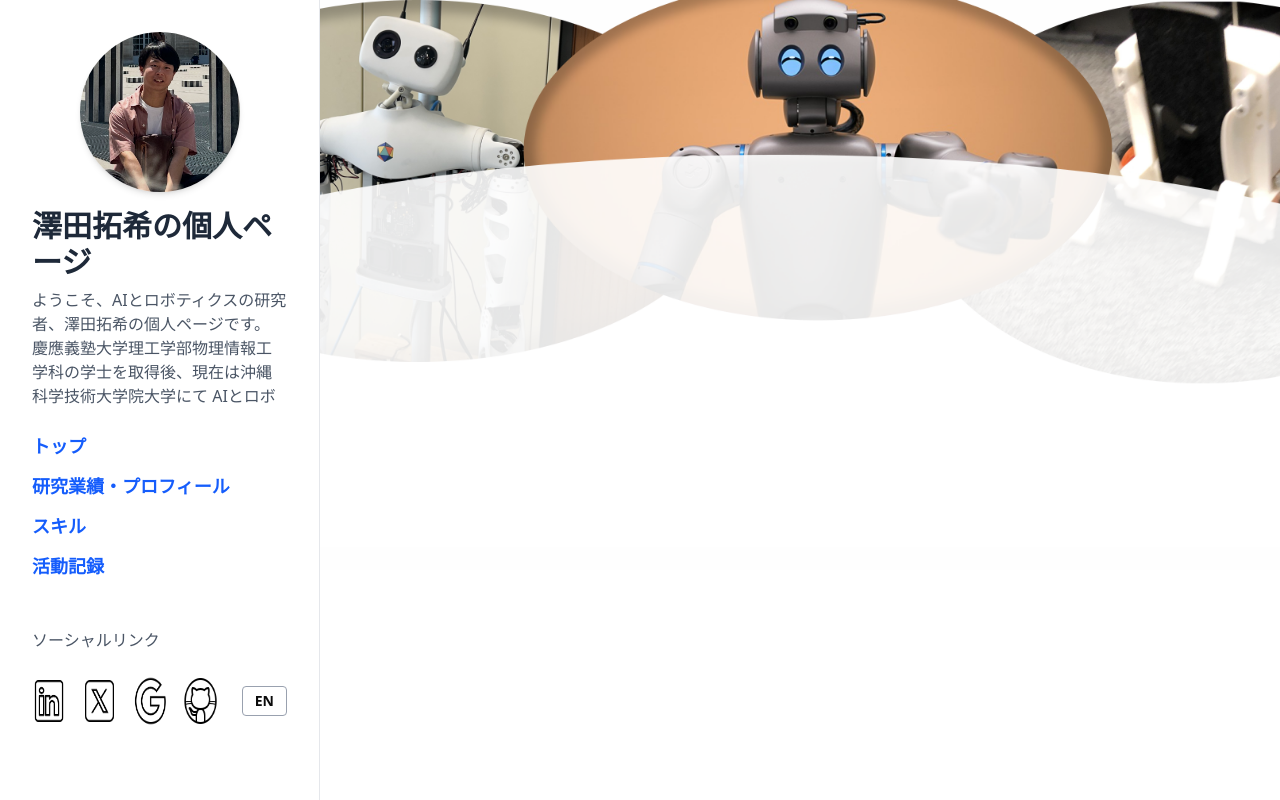
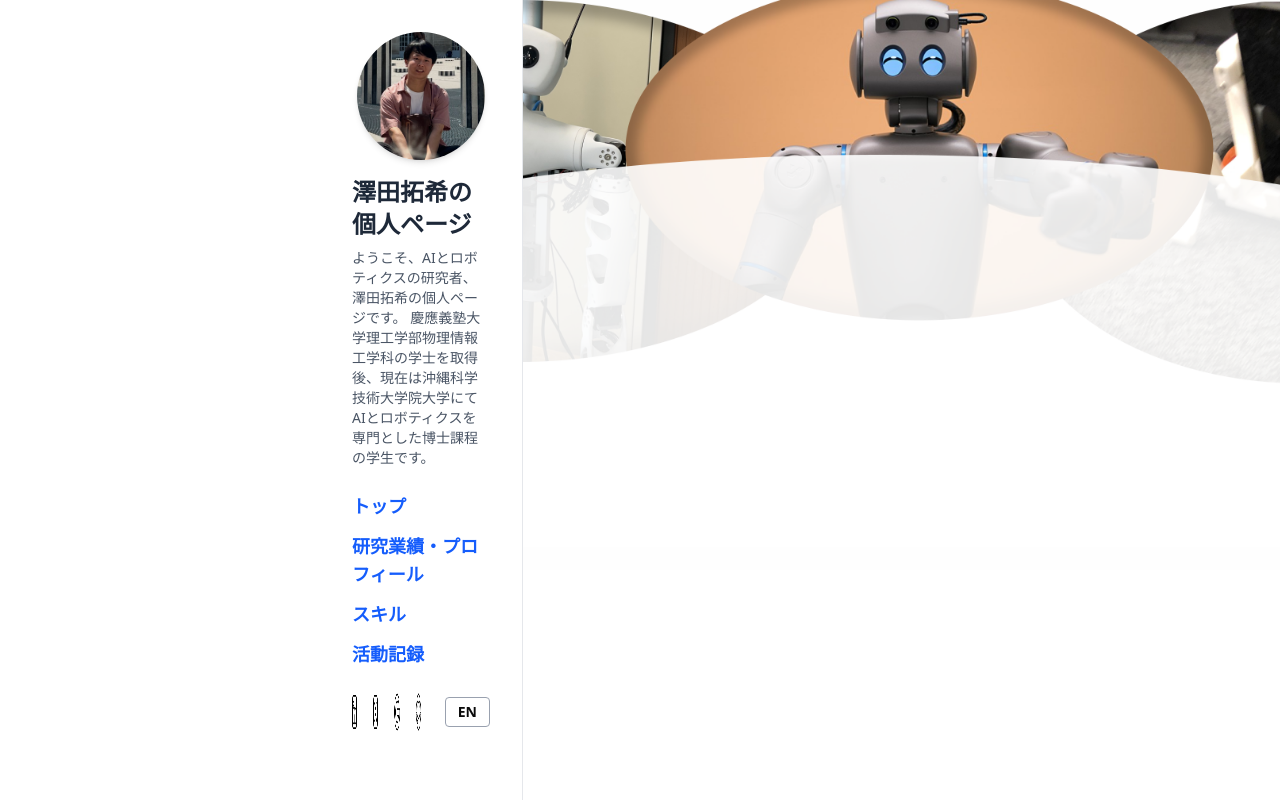
Before and after one commit to hiroki-oist/PersonalWebsite, a Next.js app: page / in a window 1280 px wide. Built offline with nearby package versions, Linux system fonts and the light colour scheme.

Commit message:
スマホ対応

```diff
--- a/components/Sidebar.js
+++ b/components/Sidebar.js
@@ -6,6 +6,7 @@ import Link from "next/link";
 
 export default function Sidebar() {
   const [isHovered, setIsHovered] = useState(false);
+  const [menuOpen, setMenuOpen] = useState(false); // ハンバーガー用
   const router = useRouter();
   const pathname = usePathname();
 
@@ -15,87 +16,113 @@ export default function Sidebar() {
   };
 
   return (
-    <div className="w-1/4 p-8 flex flex-col justify-between border-r border-gray-200 fixed top-0 left-0 h-screen bg-white overflow-auto">
+    <>
+      {/* --- PC/タブレット表示 --- */}
+      <div className="hidden md:flex w-1/4 p-8 flex-col justify-between border-r border-gray-200">
+        <SidebarContent
+          isHovered={isHovered}
+          setIsHovered={setIsHovered}
+          switchToEnglish={switchToEnglish}
+        />
+      </div>
+
+      {/* --- スマホ表示（ハンバーガーメニュー） --- */}
+      <div className="md:hidden fixed top-4 right-4 z-50">
+        {/* ハンバーガーボタン */}
+        <button
+          onClick={() => setMenuOpen(!menuOpen)}
+          className="p-2 border rounded bg-white shadow"
+        >
+          <div className="space-y-1">
+            <span className="block w-6 h-0.5 bg-gray-800"></span>
+            <span className="block w-6 h-0.5 bg-gray-800"></span>
+            <span className="block w-6 h-0.5 bg-gray-800"></span>
+          </div>
+        </button>
+
+        {/* メニュー内容（オーバーレイ表示） */}
+        {menuOpen && (
+          <div className="fixed inset-0 bg-black bg-opacity-40 z-40" onClick={() => setMenuOpen(false)}>
+            <div
+              className="absolute top-0 right-0 w-3/4 h-full bg-white p-6 shadow-lg overflow-y-auto"
+              onClick={(e) => e.stopPropagation()} // 背景タップで閉じるが内容タップでは閉じない
+            >
+              <SidebarContent
+                isHovered={isHovered}
+                setIsHovered={setIsHovered}
+                switchToEnglish={switchToEnglish}
+              />
+            </div>
+          </div>
+        )}
+      </div>
+    </>
+  );
+}
+
+/* --- Sidebarの共通内容部分を切り出し --- */
+function SidebarContent({ isHovered, setIsHovered, switchToEnglish }) {
+  return (
     <div>
-        {/* --- 自己紹介写真 --- */}
+      {/* 自己紹介写真 */}
       <div className="flex justify-center mb-4">
         <img
           src="/SelfIntroPhoto.jpg"
           alt="Hiroki Sawada"
-            className="w-40 h-40 object-cover object-top rounded-full shadow-md"
+          className="w-32 h-32 object-cover object-top rounded-full shadow-md"
         />
       </div>
 
-        <h1 className="text-3xl font-bold text-gray-800">澤田拓希の個人ページ</h1>
+      <h1 className="text-2xl font-bold text-gray-800 mb-2">澤田拓希の個人ページ</h1>
 
-        {/* --- ✅ 自己紹介文スペースを固定 --- */}
-        <div className="mt-2 mb-6 h-[120px] overflow-hidden">
-          <p className="text-gray-600">
+      <p className="text-gray-600 text-sm mb-6">
         ようこそ、AIとロボティクスの研究者、澤田拓希の個人ページです。
         慶應義塾大学理工学部物理情報工学科の学士を取得後、現在は沖縄科学技術大学院大学にて
         AIとロボティクスを専門とした博士課程の学生です。
       </p>
-        </div>
 
-        {/* --- 項目 --- */}
-        <div className="space-y-3">
-          <Link
-           href="/" className="block text-blue-600 hover:underline text-lg font-semibold">
+      {/* 項目 */}
+      <div className="space-y-3 mb-6">
+        <Link href="/" className="block text-blue-600 hover:underline text-lg font-semibold">
           トップ
         </Link>
-          <Link
-            href="/achievements"
-            className="block text-blue-600 hover:underline text-lg font-semibold"
-          >
+        <Link href="/achievements" className="block text-blue-600 hover:underline text-lg font-semibold">
           研究業績・プロフィール
         </Link>
-          <Link
-            href="/skills"
-            className="block text-blue-600 hover:underline text-lg font-semibold"
-          >
+        <Link href="/skills" className="block text-blue-600 hover:underline text-lg font-semibold">
           スキル
         </Link>
-          <Link
-            href="/activities"
-            className="block text-blue-600 hover:underline text-lg font-semibold"
-          >
+        <Link href="/activities" className="block text-blue-600 hover:underline text-lg font-semibold">
           活動記録
         </Link>
       </div>
 
-        {/* --- ソーシャルリンク & 言語切替 --- */}
-        <p className="text-gray-600">
-            <br /><br />ソーシャルリンク
-        </p>
+      {/* ソーシャルリンク */}
       <div className="flex items-center space-x-4 mt-6">
         <Link
           href="https://www.linkedin.com/in/hiroki-sawada-1252461b6/"
           target="_blank"
-            rel="noopener noreferrer"
           className="transform transition duration-200 hover:scale-110"
         >
-            <img src="/linkedin.png" alt="LinkedIn" className="w-[50px] h-[50px]" />
+          <img src="/linkedin.png" alt="LinkedIn" className="w-[40px] h-[40px]" />
         </Link>
         <Link
           href="https://x.com/hiroki_oist?s=11&t=4CQ_VsR6q-vWhdPpOnwXcA"
           target="_blank"
-            rel="noopener noreferrer"
           className="transform transition duration-200 hover:scale-110"
         >
-            <img src="/x.png" alt="Twitter" className="w-[50px] h-[50px]" />
+          <img src="/x.png" alt="Twitter" className="w-[40px] h-[40px]" />
         </Link>
         <Link
           href="https://scholar.google.com/citations?hl=en&user=1-0jnO4AAAAJ"
           target="_blank"
-            rel="noopener noreferrer"
           className="transform transition duration-200 hover:scale-110"
         >
-            <img src="/GoogleScholar.png" alt="GoogleScholar" className="w-[50px] h-[50px]" />
+          <img src="/GoogleScholar.png" alt="GoogleScholar" className="w-[40px] h-[40px]" />
         </Link>
         <Link
           href="https://github.com/hiroki-oist"
           target="_blank"
-            rel="noopener noreferrer"
           className="transform transition duration-200 hover:scale-110"
           onMouseEnter={() => setIsHovered(true)}
           onMouseLeave={() => setIsHovered(false)}
@@ -104,11 +131,9 @@ export default function Sidebar() {
             key={isHovered ? "gif" : "static"}
             src={isHovered ? "/github.gif" : "/github_static.png"}
             alt="Github"
-              className="w-[50px] h-[50px]"
+            className="w-[40px] h-[40px]"
           />
         </Link>
-
-          {/* 言語切替 */}
         <button
           onClick={switchToEnglish}
           className="ml-2 px-3 py-1 text-sm font-semibold border border-gray-400 rounded hover:bg-gray-100"
@@ -117,6 +142,5 @@ export default function Sidebar() {
         </button>
       </div>
     </div>
-    </div>
   );
 }
```
Lines whose indentation alone changed are shown as unchanged.
